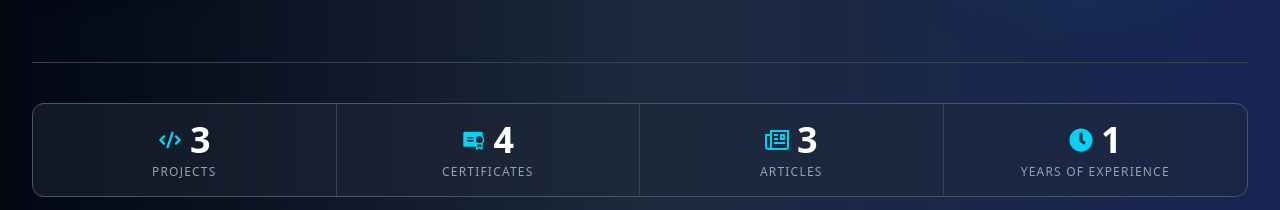
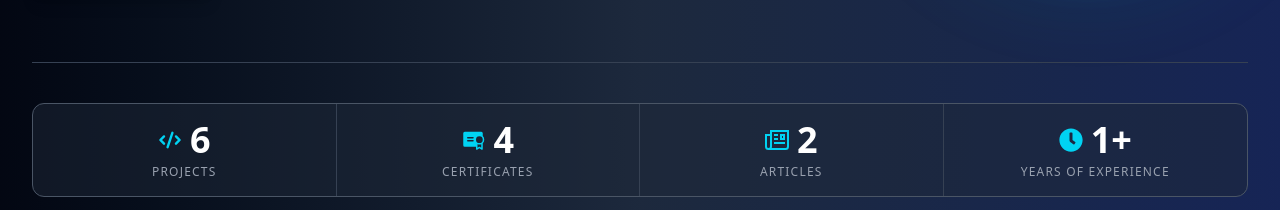
Before and after one commit to Bagusdpa4/Portofolio, a React (Vite) app: page / in a window 1280 px wide. Shown: the part 1333-1543 px from the top of the page. Built offline with nearby package versions, Linux system fonts and the light colour scheme.

Commit message:
Add Projects

```diff
--- a/src/pages/Homepage.jsx
+++ b/src/pages/Homepage.jsx
@@ -199,9 +199,9 @@ export const Homepage = () => {
   };
 
   // Kolom Statistik Section 2
-  const totalProjects = 3;
+  const totalProjects = 6;
   const totalCertificates = 4;
-  const totalArticles = 3;
+  const totalArticles = 2;
   const yearsOfExperience = 1;
 
   // Component Section Portfolio
@@ -379,7 +379,7 @@ export const Homepage = () => {
                     },
                     {
                       icon: FaClock,
-                      number: yearsOfExperience,
+                      number: yearsOfExperience + "+",
                       label: "YEARS OF EXPERIENCE",
                     },
                   ].map((stat, index) => (
```
